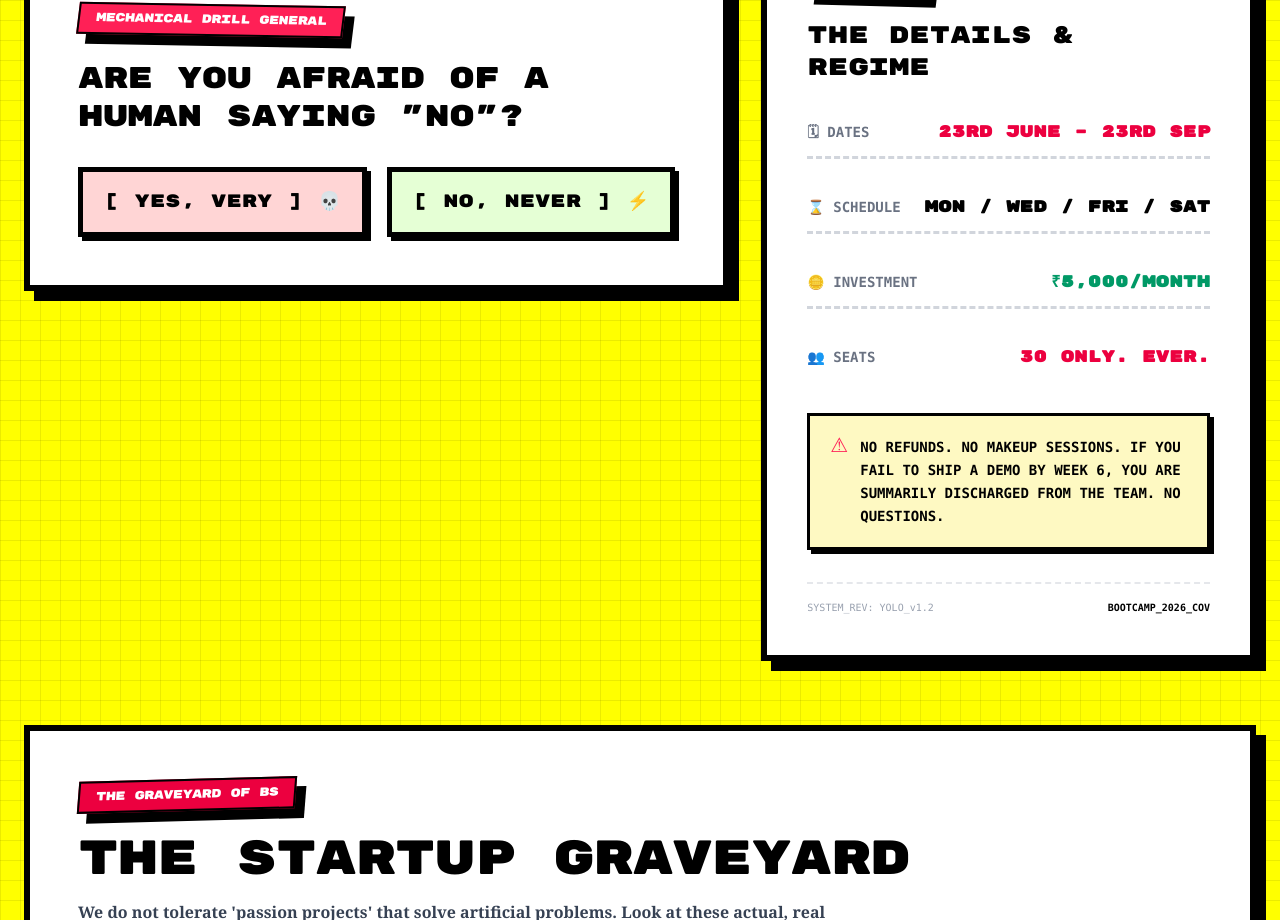
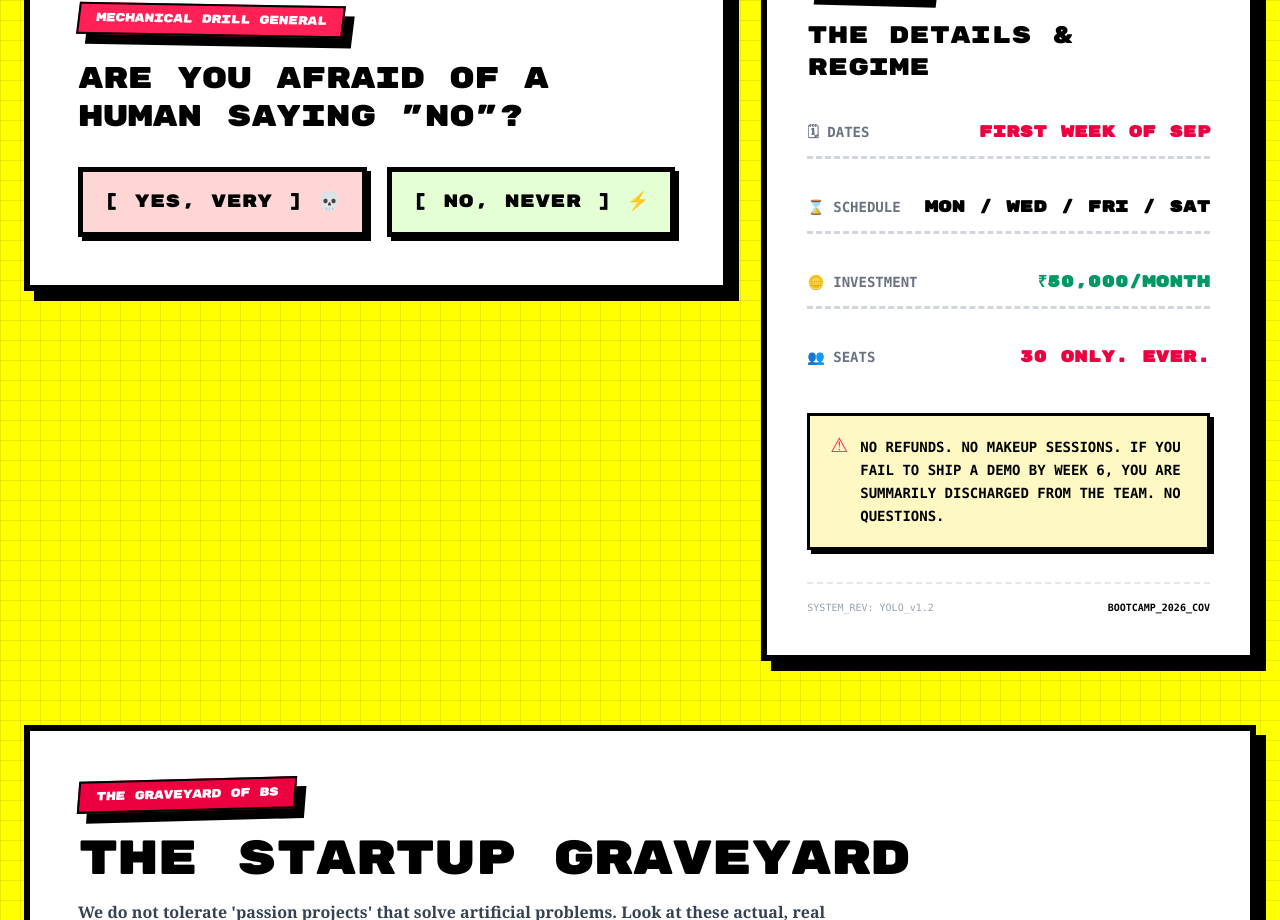
Before and after one commit to 23-Ventures-inc/YOLO, a React (Vite) app: page / in a window 1280 px wide. Shown: the part 6120-7040 px from the top of the page. Built offline with nearby package versions, Linux system fonts and the light colour scheme.

Commit message:
Update App.tsx

```diff
--- a/src/App.tsx
+++ b/src/App.tsx
@@ -654,7 +654,7 @@ export default function App() {
                   {/* Row 1 */}
                   <div className="flex justify-between items-center py-2.5 sm:py-3 border-b-[3px] border-dashed border-gray-300">
                     <span className="text-gray-500 font-mono text-[10px] sm:text-sm uppercase">🗓 DATES</span>
-                    <span className="font-chunky text-xs sm:text-base text-rose-600">23rd June – 23rd Sep</span>
+                    <span className="font-chunky text-xs sm:text-base text-rose-600">First Week of Sep</span>
                   </div>
 
                   {/* Row 2 */}
@@ -666,7 +666,7 @@ export default function App() {
                   {/* Row 3 */}
                   <div className="flex justify-between items-center py-2.5 sm:py-3 border-b-[3px] border-dashed border-gray-300">
                     <span className="text-gray-500 font-mono text-[10px] sm:text-sm uppercase">🪙 INVESTMENT</span>
-                    <span className="font-chunky text-xs sm:text-base text-emerald-600">₹5,000/month</span>
+                    <span className="font-chunky text-xs sm:text-base text-emerald-600">₹50,000/month</span>
                   </div>
 
                   {/* Row 4 */}
```
